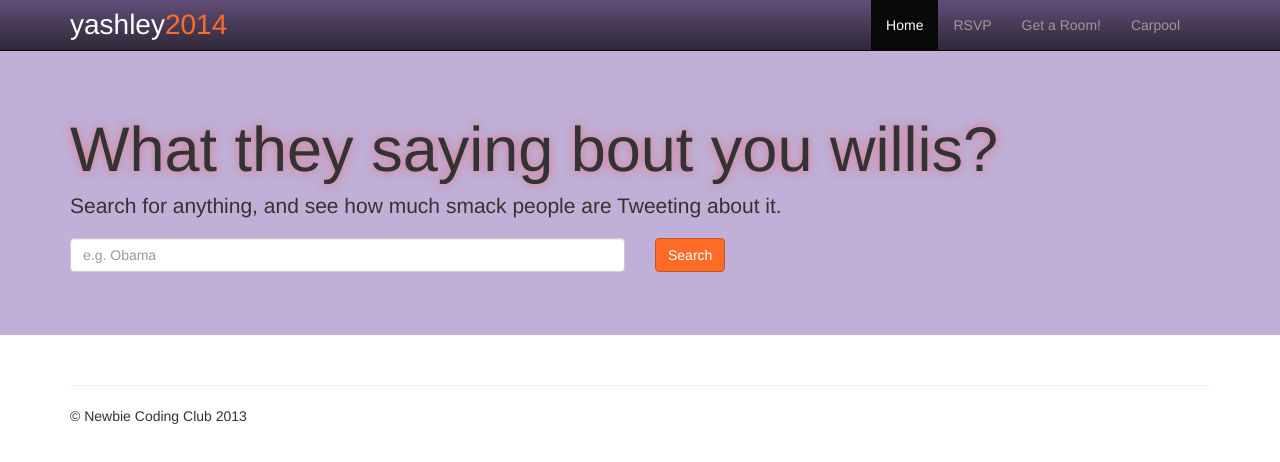
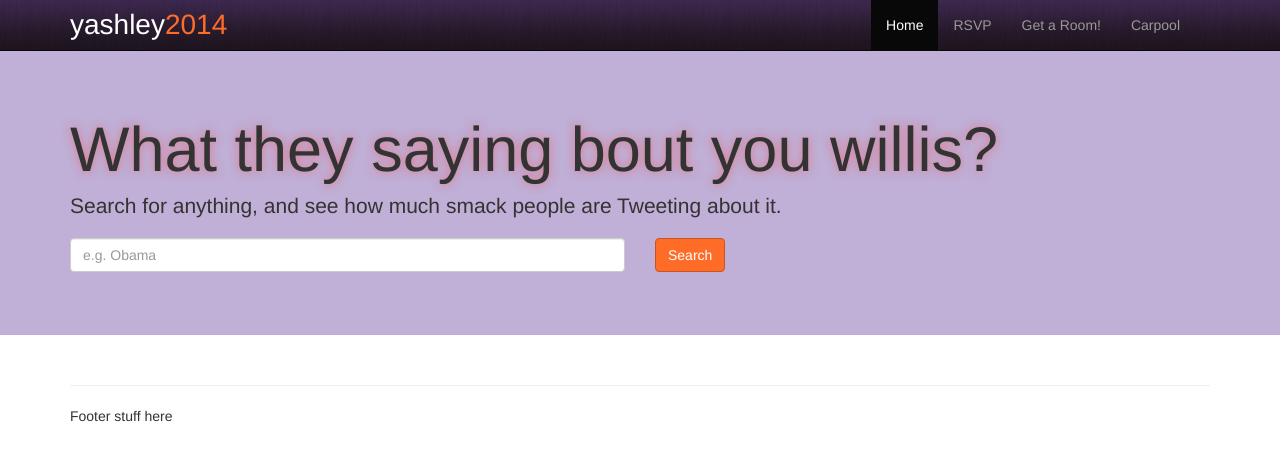
Before and after one commit to yashap/yashley2014, a plain HTML site: page index.html in a window 1280 px wide. Drawn offline with Linux system fonts and the light colour scheme.

Commit message:
Nice new background for nav, tweaked footer

```diff
--- a/css/styles.css
+++ b/css/styles.css
@@ -5,19 +5,7 @@ body {
 }
 
 .navbar {
-	background-image: linear-gradient(bottom, rgba(47,40,56,0.95) 0%, rgba(101,80,125,0.95) 100%);
-	background-image: -o-linear-gradient(bottom, rgba(47,40,56,0.95) 0%, rgba(101,80,125,0.95) 100%);
-	background-image: -moz-linear-gradient(bottom, rgba(47,40,56,0.95) 0%, rgba(101,80,125,0.95) 100%);
-	background-image: -webkit-linear-gradient(bottom, rgba(47,40,56,0.95) 0%, rgba(101,80,125,0.95) 100%);
-	background-image: -ms-linear-gradient(bottom, rgba(47,40,56,0.95) 0%, rgba(101,80,125,0.95) 100%);
-
-	background-image: -webkit-gradient(
-		linear,
-		left bottom,
-		left top,
-		color-stop(0, rgba(47,40,56,0.95)),
-		color-stop(1, rgba(101,80,125,0.95))
-	);
+	background: #201722 url('../images/navbg.png') repeat left top;
 }
 
 .navbar .navbar-brand {
--- a/index.html
+++ b/index.html
@@ -73,7 +73,7 @@
       <hr>
 
       <footer>
-        <p>© Newbie Coding Club 2013</p>
+        <p>Footer stuff here</p>
       </footer>
     </div> <!-- /container -->
 
```
